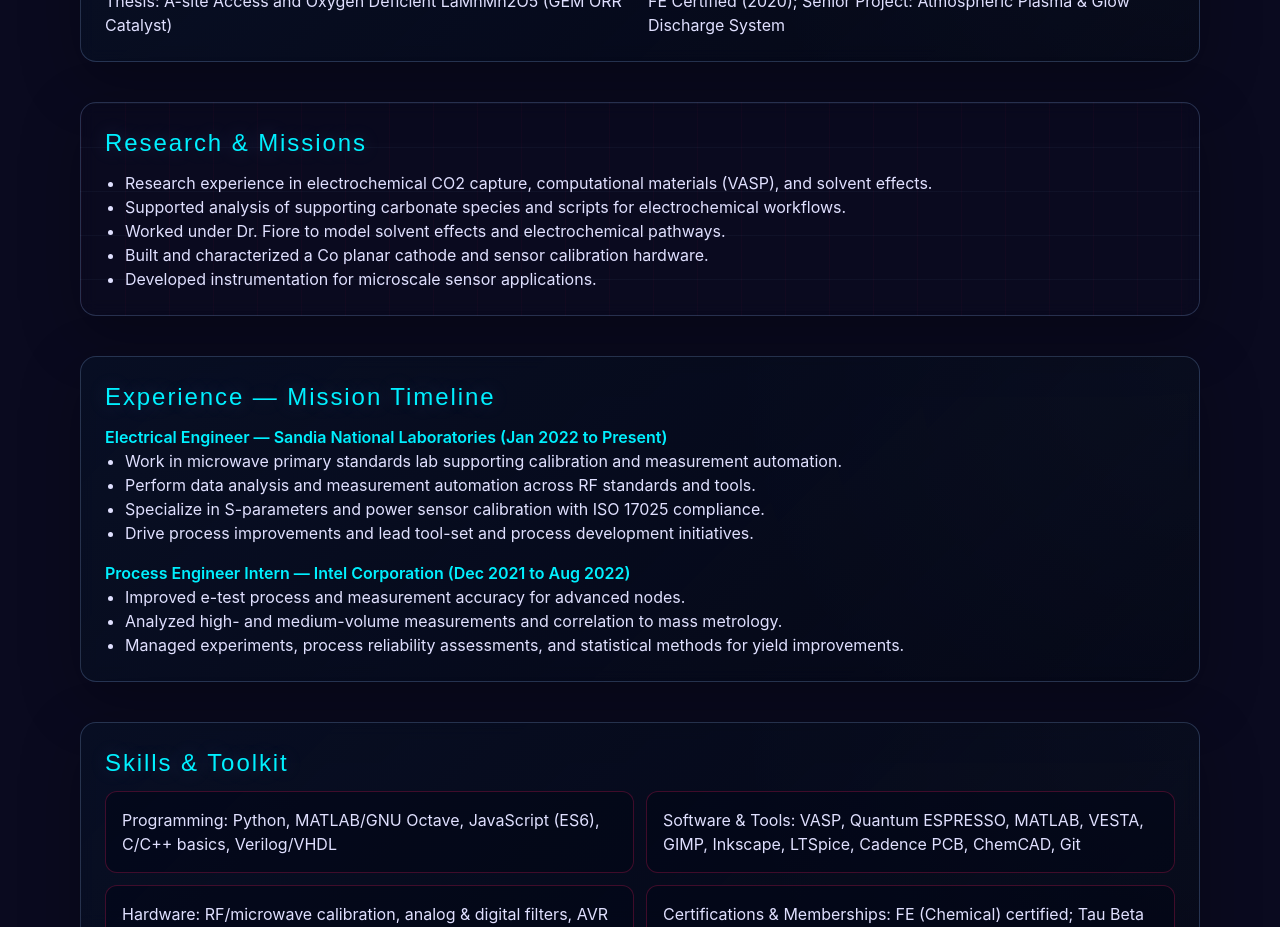
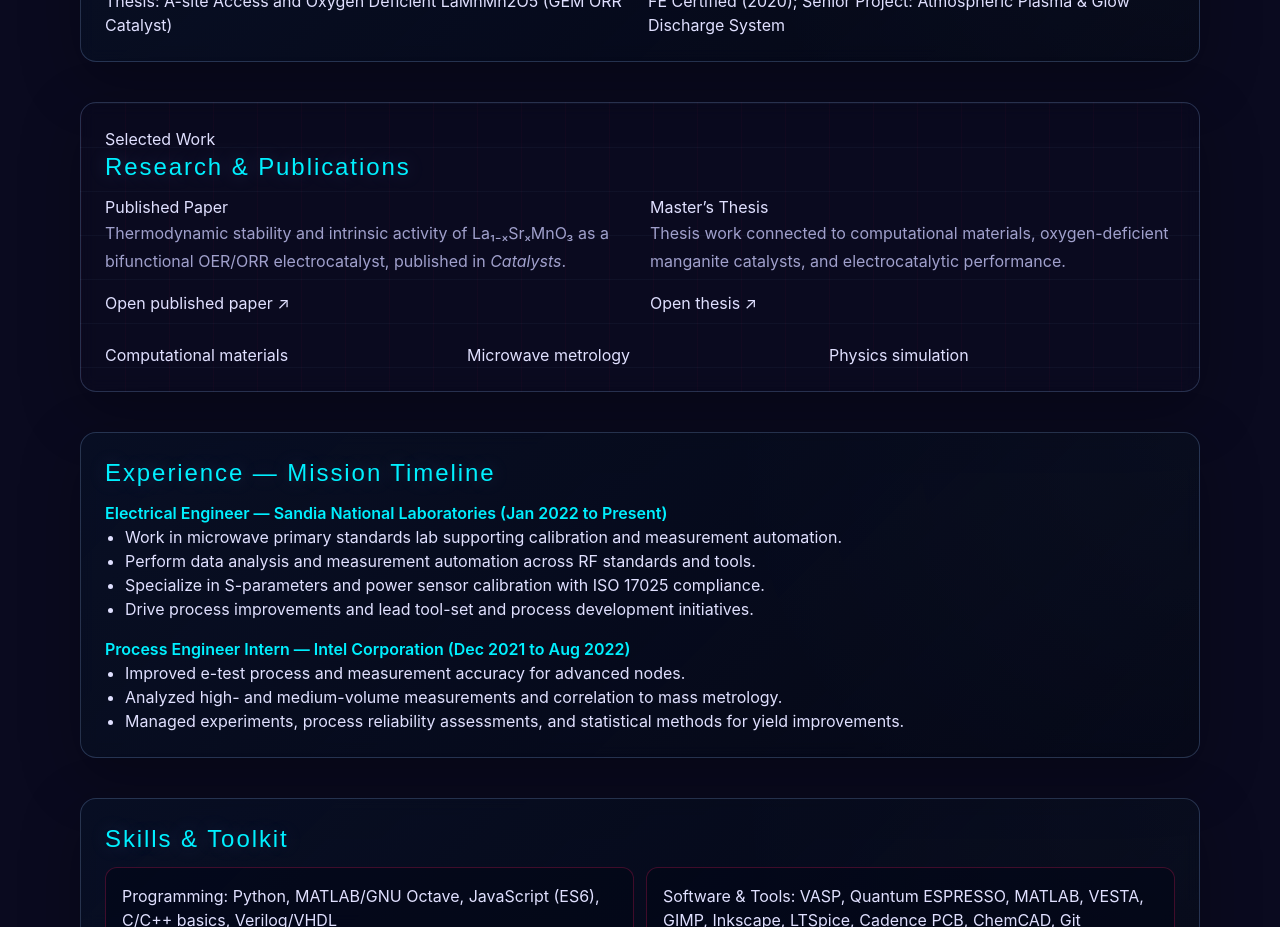
Before and after one commit to cipherwhale/cipherwhale.github.io, a React (Vite) app: page / in a window 1280 px wide. Shown: the part 1240-2167 px from the top of the page. Built offline with nearby package versions, Linux system fonts and the light colour scheme.

Commit message:
Add thesis link and simplify research section

```diff
--- a/src/sections/ResearchSection.tsx
+++ b/src/sections/ResearchSection.tsx
@@ -1,14 +1,47 @@
 export default function ResearchSection() {
   return (
     <section id="research-missions" className="panel tesseract">
-      <h2 className="section-title">Research & Missions</h2>
-      <ul className="list-disc pl-5">
-        <li>Research experience in electrochemical CO2 capture, computational materials (VASP), and solvent effects.</li>
-        <li>Supported analysis of supporting carbonate species and scripts for electrochemical workflows.</li>
-        <li>Worked under Dr. Fiore to model solvent effects and electrochemical pathways.</li>
-        <li>Built and characterized a Co planar cathode and sensor calibration hardware.</li>
-        <li>Developed instrumentation for microscale sensor applications.</li>
-      </ul>
+      <div className="section-kicker">Selected Work</div>
+      <h2 className="section-title">Research & Publications</h2>
+      <div className="grid gap-5 md:grid-cols-2">
+        <article className="content-card">
+          <h3 className="content-card-title">Published Paper</h3>
+          <p className="muted leading-7">
+            Thermodynamic stability and intrinsic activity of La₁₋ₓSrₓMnO₃ as a bifunctional
+            OER/ORR electrocatalyst, published in <em>Catalysts</em>.
+          </p>
+          <a
+            className="text-link mt-4 inline-block"
+            href="https://www.mdpi.com/2073-4344/12/3/260"
+            target="_blank"
+            rel="noreferrer"
+          >
+            Open published paper ↗
+          </a>
+        </article>
+
+        <article className="content-card">
+          <h3 className="content-card-title">Master’s Thesis</h3>
+          <p className="muted leading-7">
+            Thesis work connected to computational materials, oxygen-deficient manganite catalysts,
+            and electrocatalytic performance.
+          </p>
+          <a
+            className="text-link mt-4 inline-block"
+            href="https://www.proquest.com/openview/ebe8f9eaa8844b307763ca1fa3c1a316/1?pq-origsite=gscholar&cbl=18750&diss=y"
+            target="_blank"
+            rel="noreferrer"
+          >
+            Open thesis ↗
+          </a>
+        </article>
+      </div>
+
+      <div className="mt-7 grid gap-4 md:grid-cols-3">
+        <div className="research-pill">Computational materials</div>
+        <div className="research-pill">Microwave metrology</div>
+        <div className="research-pill">Physics simulation</div>
+      </div>
     </section>
   );
 }
```
